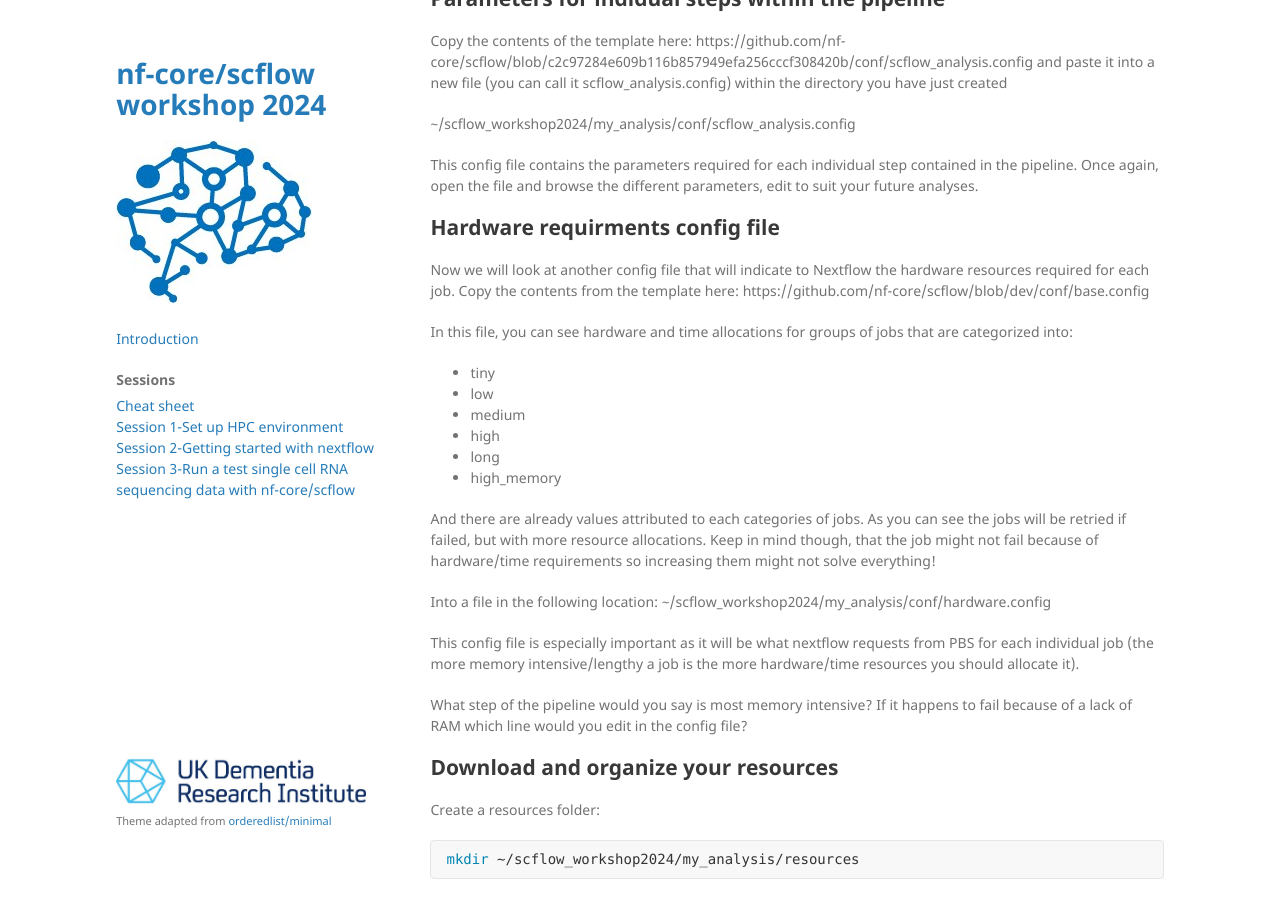
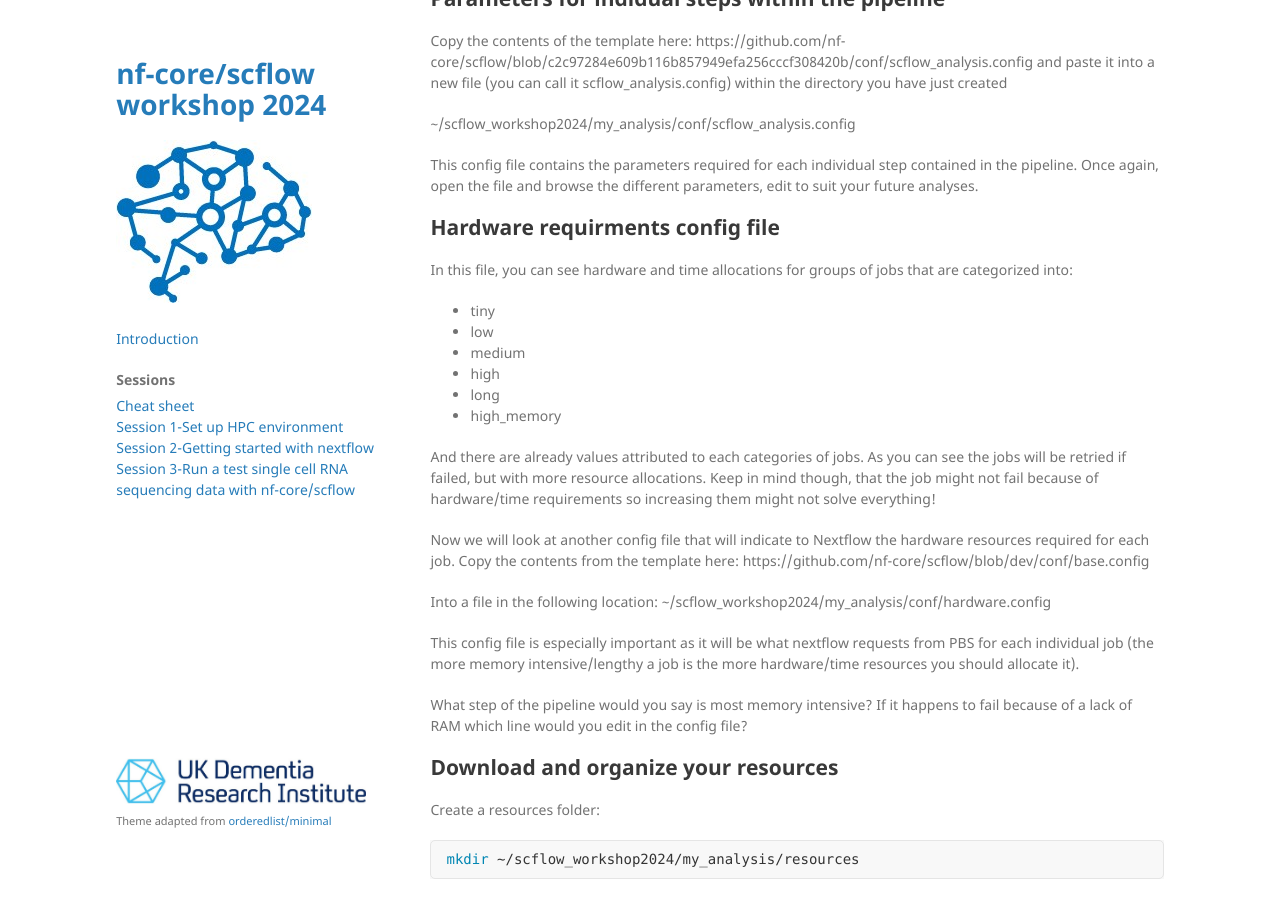
Before and after one commit to nfancy/scflow-workshop2024.github.io, a Jekyll site: the page built from docs/pages/main/session-3.md, in a window 1280 px wide and 900 px high, scrolled down 1597 px. Built offline with Jekyll 4.4.1, drawn with Linux system fonts in a browser that asks for light colours; the repository's description, which GitHub fills in, is left out; part of the change alters nothing that is shown.

```diff
--- a/docs/pages/main/session-3.md
+++ b/docs/pages/main/session-3.md
@@ -81,8 +81,6 @@ This config file contains the parameters required for each individual step conta
 
 ## Hardware requirments config file
 
-Now we will look at another config file that will indicate to Nextflow the hardware resources required for each job. Copy the contents from the template here: https://github.com/nf-core/scflow/blob/dev/conf/base.config
-
 In this file, you can see hardware and time allocations for groups of jobs that are categorized into:
 - tiny
 - low
@@ -92,6 +90,8 @@ In this file, you can see hardware and time allocations for groups of jobs that
 - high_memory
 
 And there are already values attributed to each categories of jobs. As you can see the jobs will be retried if failed, but with more resource allocations. Keep in mind though, that the job might not fail because of hardware/time requirements so increasing them might not solve everything!
+
+Now we will look at another config file that will indicate to Nextflow the hardware resources required for each job. Copy the contents from the template here: https://github.com/nf-core/scflow/blob/dev/conf/base.config
 
 Into a file in the following location:
 ~/scflow_workshop2024/my_analysis/conf/hardware.config
```
